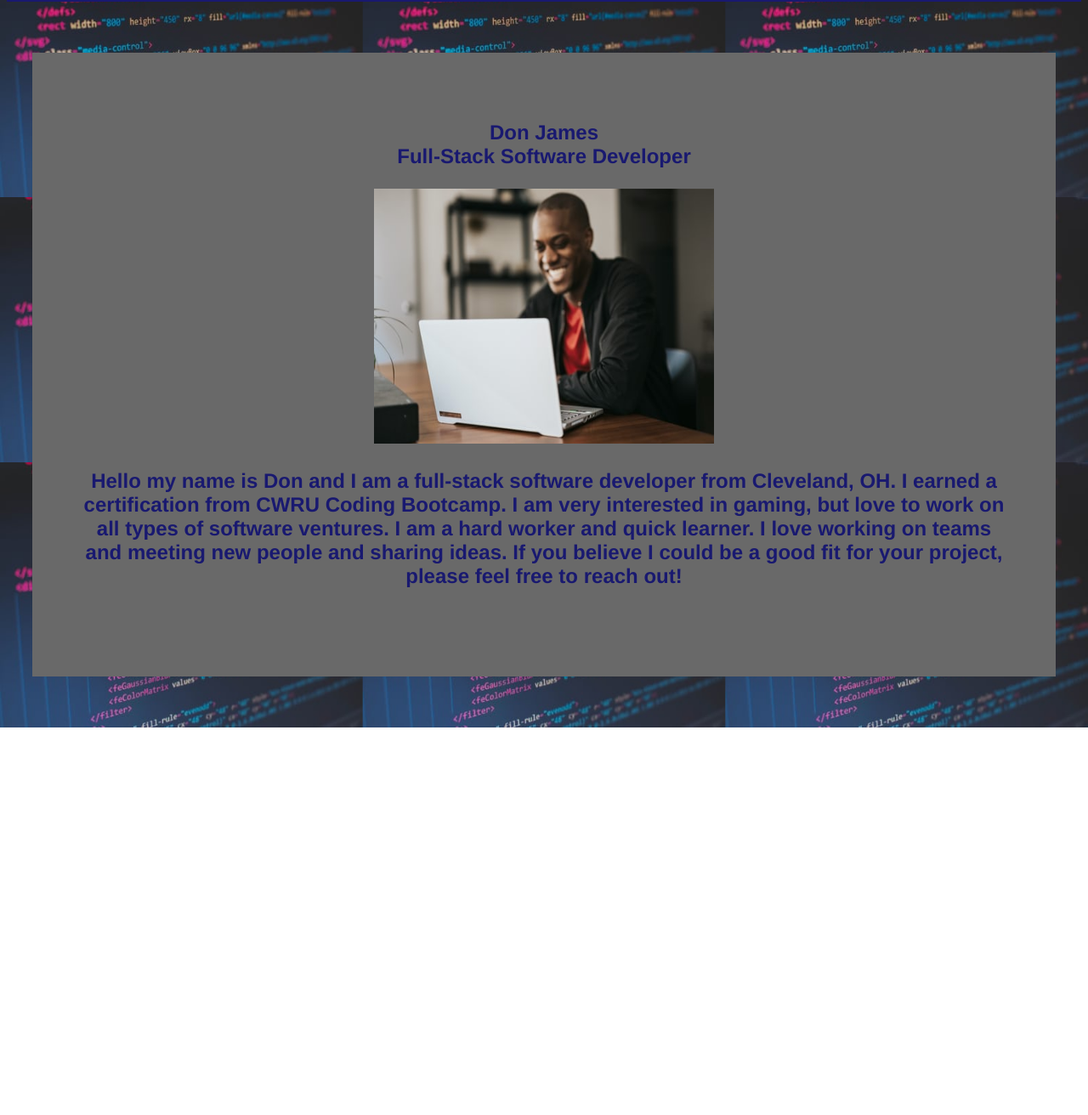
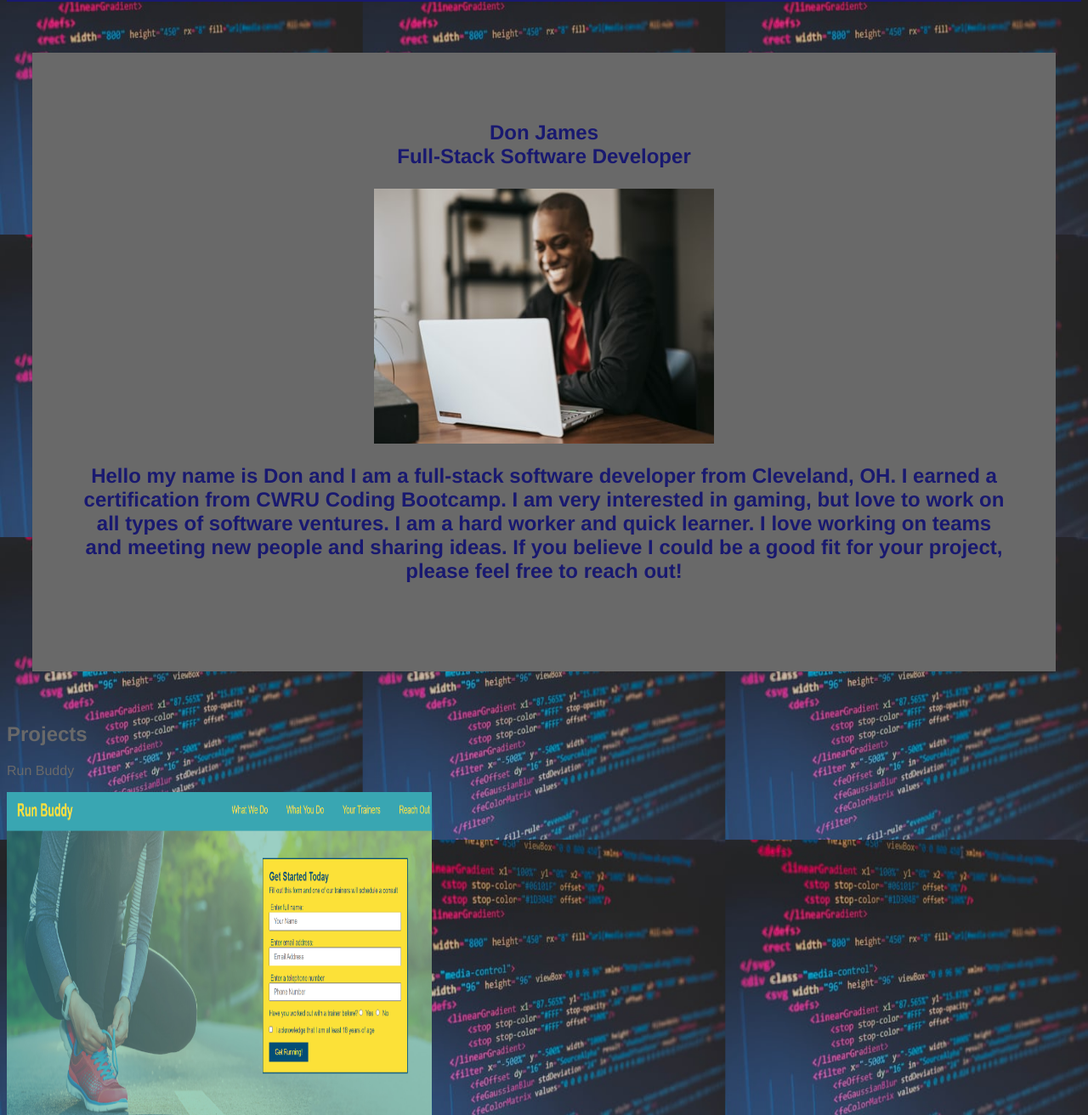
Before and after one commit to dondjames07/dondjames07.github.io-my-portfolio, a plain HTML site: page index.html in a window 1280 px wide. Shown: the part 80-1392 px from the top of the page at 85% size. Before the commit the page ends 936 px from the top, so only its background shows below. Drawn offline with Linux system fonts and the light colour scheme.

Commit message:
add projects link

```diff
--- a/assets/styles.css
+++ b/assets/styles.css
@@ -65,3 +65,9 @@ header nav ul li a {
     font-weight:bolder;
     font-size: x-large;
 }
+
+.Bio div {
+    display: flex;
+    justify-content: center;
+
+}
--- a/index.html
+++ b/index.html
@@ -43,6 +43,20 @@
 
     </section>
 
+    <!--projects section-->
+    <section class="Projects">
+       <h2>Projects</h2>
+       <!--project links and pics-->
+       <div class="project-links">
+           <p>Run Buddy</p>
+        <a href=" https://dondjames07.github.io/run-buddy/">
+        <img src="./assets/images/Run-BuddyExam.png" alt="run-buddy" width="500" height="400">
+        </a>
+       </div>
+
+
+    </section>
+
 
 
 </body>
```
Also changed, not shown: assets/images/Run-BuddyExam.png (added).
